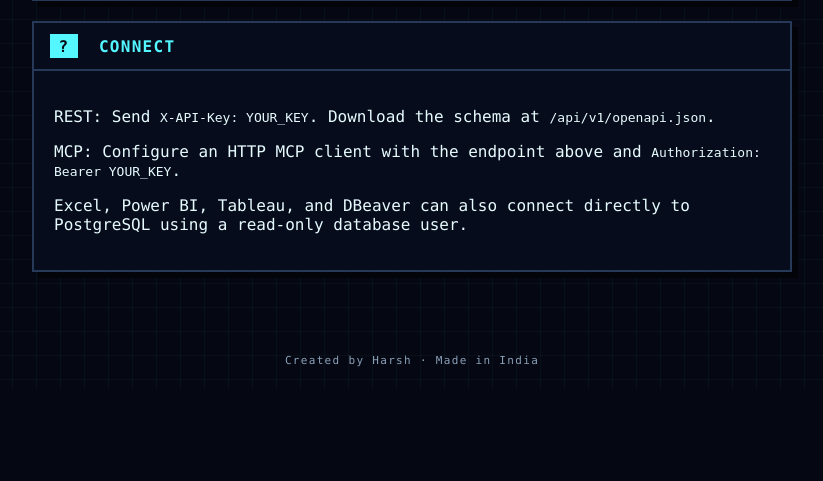
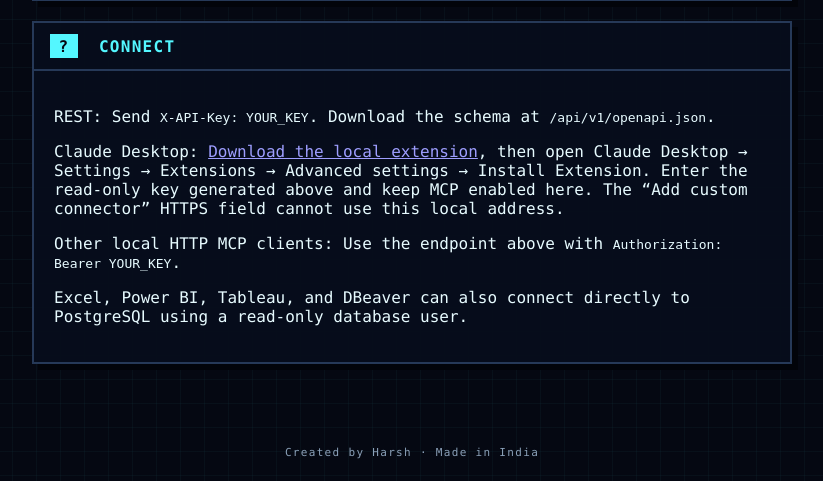
Before and after one commit to harsh-91/statement-importer, a Flask app: template templates/access.html in a window 1280 px wide. Shown: the part 941-1422 px from the top of the page, without its empty margins (228-1051 px from the left). Before the commit the page ends 1321 px from the top, so only its background shows below. Run offline with Flask 3, Linux system fonts and the light colour scheme; the template is opened without the code that fills it, so the values that code supplies are empty; some libraries are stand-ins or nearby versions.

Commit message:
Explain local Claude Desktop setup in app

```diff
--- a/templates/access.html
+++ b/templates/access.html
@@ -17,6 +17,6 @@
 
   <section class="terminal-panel"><div class="panel-title"><span>K</span> ACCESS KEYS</div><form method="post"><input type="hidden" name="csrf_token" value="{{ csrf_token() }}"><input type="hidden" name="action" value="create_key"><label><span>KEY LABEL</span><input name="label" value="Local reporting" maxlength="80"></label><button type="submit">GENERATE READ-ONLY KEY</button></form><div class="credential-list">{% for key in credentials %}<div><span><strong>{{ key.label }}</strong><small>CREATED {{ key.created_at[:10] }}{% if key.revoked_at %} // REVOKED{% endif %}</small></span>{% if not key.revoked_at %}<form method="post"><input type="hidden" name="csrf_token" value="{{ csrf_token() }}"><input type="hidden" name="action" value="revoke_key"><input type="hidden" name="key_id" value="{{ key.id }}"><button type="submit" class="danger-button">REVOKE</button></form>{% endif %}</div>{% else %}<p class="note">NO ACCESS KEYS CREATED.</p>{% endfor %}</div></section>
 
-  <section class="terminal-panel"><div class="panel-title"><span>?</span> CONNECT</div><div class="service-body"><p>REST: Send <code>X-API-Key: YOUR_KEY</code>. Download the schema at <code>/api/v1/openapi.json</code>.</p><p>MCP: Configure an HTTP MCP client with the endpoint above and <code>Authorization: Bearer YOUR_KEY</code>.</p><p>Excel, Power BI, Tableau, and DBeaver can also connect directly to PostgreSQL using a read-only database user.</p></div></section>
+  <section class="terminal-panel"><div class="panel-title"><span>?</span> CONNECT</div><div class="service-body"><p>REST: Send <code>X-API-Key: YOUR_KEY</code>. Download the schema at <code>/api/v1/openapi.json</code>.</p><p>Claude Desktop: <a href="https://github.com/harsh-91/statement-importer/releases/download/v1.6.4/NeonLedger-ClaudeDesktop.mcpb">Download the local extension</a>, then open Claude Desktop → Settings → Extensions → Advanced settings → Install Extension. Enter the read-only key generated above and keep MCP enabled here. The “Add custom connector” HTTPS field cannot use this local address.</p><p>Other local HTTP MCP clients: Use the endpoint above with <code>Authorization: Bearer YOUR_KEY</code>.</p><p>Excel, Power BI, Tableau, and DBeaver can also connect directly to PostgreSQL using a read-only database user.</p></div></section>
 </main>
 </body></html>
```
